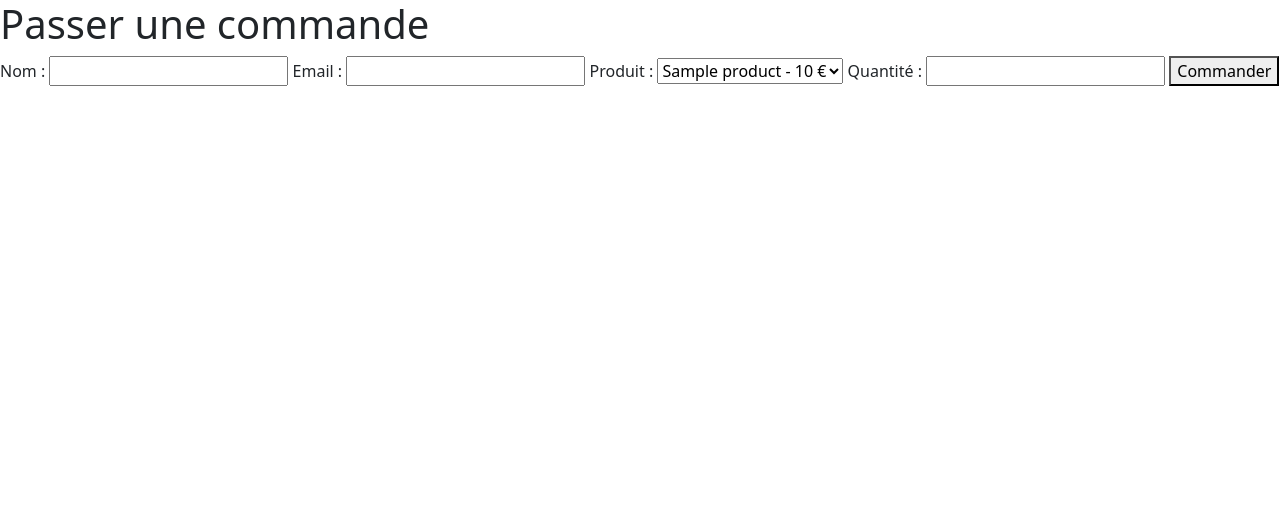
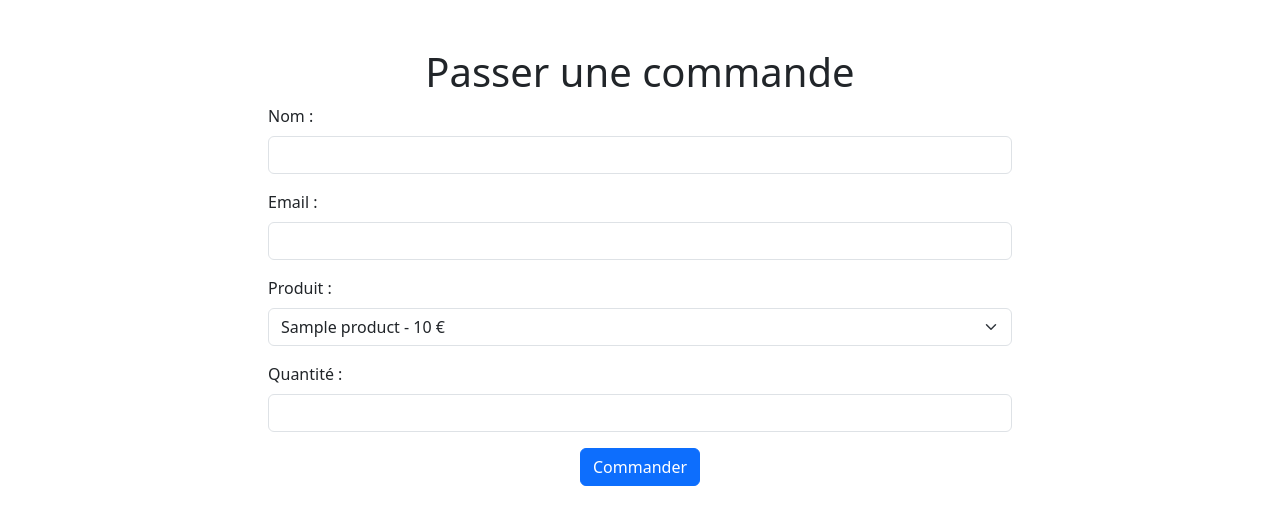
Before and after one commit to EKreir/dossierProfessionnelOrdersManagement, a PHP site: template app/views/order_form.php in a window 1280 px wide. Shown: the top 525 px of the page. Run offline with PHP 8.4, Linux system fonts and the light colour scheme; the template is opened without the code that fills it: most values are stand-ins (such as "Sample title", 1, 10 or a date in 2020).

Commit message:
style css bootstrap client side

```diff
--- a/app/views/order_form.php
+++ b/app/views/order_form.php
@@ -1,26 +1,38 @@
 <?php include 'partials/header.php'; ?>
 
-<h1>Passer une commande</h1>
-<form method="POST" action="/order/store">
-    <label for="customer_name">Nom :</label>
-    <input type="text" name="customer_name" required>
+<div class="container mt-5">
+    <h1 class="text-center">Passer une commande</h1>
+    <form method="POST" action="/order/store" class="col-md-8 mx-auto">
+        <div class="mb-3">
+            <label for="customer_name" class="form-label">Nom :</label>
+            <input type="text" class="form-control" name="customer_name" required>
+        </div>
 
-    <label for="customer_email">Email :</label>
-    <input type="email" name="customer_email" required>
+        <div class="mb-3">
+            <label for="customer_email" class="form-label">Email :</label>
+            <input type="email" class="form-control" name="customer_email" required>
+        </div>
 
-    <label for="product_id">Produit :</label>
-    <select name="product_id" required>
+        <div class="mb-3">
+            <label for="product_id" class="form-label">Produit :</label>
+            <select name="product_id" class="form-select" required>
                 <?php foreach ($products as $product): ?>
                     <option value="<?php echo $product['id']; ?>">
                         <?php echo $product['name']; ?> - <?php echo $product['price']; ?> €
                     </option>
                 <?php endforeach; ?>
             </select>
+        </div>
 
-    <label for="quantity">Quantité :</label>
-    <input type="number" name="quantity" required>
+        <div class="mb-3">
+            <label for="quantity" class="form-label">Quantité :</label>
+            <input type="number" class="form-control" name="quantity" required>
+        </div>
 
-    <button type="submit">Commander</button>
+        <div class="d-flex justify-content-center">
+            <button type="submit" class="btn btn-primary">Commander</button>
+        </div>
     </form>
+</div>
 
 <?php include 'partials/footer.php'; ?>
```
Also changed, not shown: app/views/order_confirmation.php (+5 -3 lines), app/views/order_view.php (+9 -3 lines), core/create_admin.php (renamed from public/create_admin.php). Lines whose indentation alone changed are shown as unchanged.
